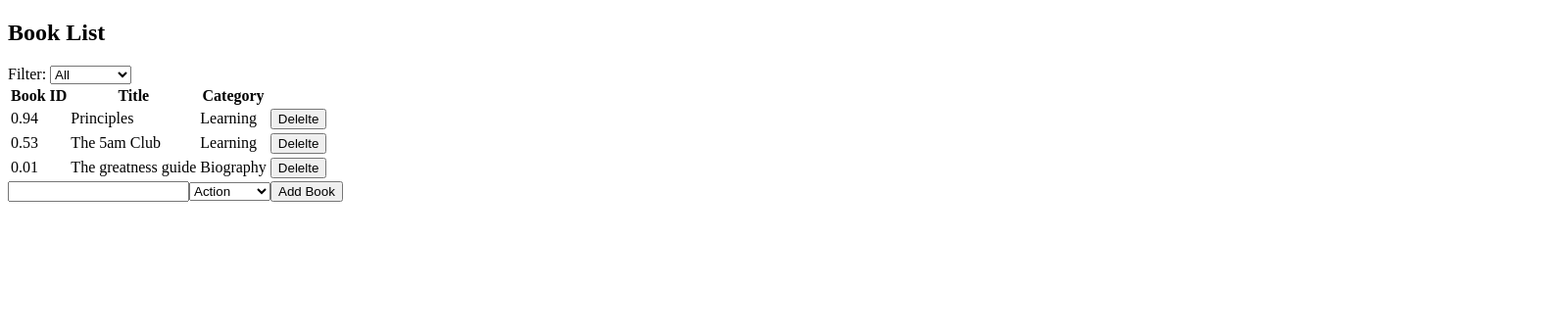
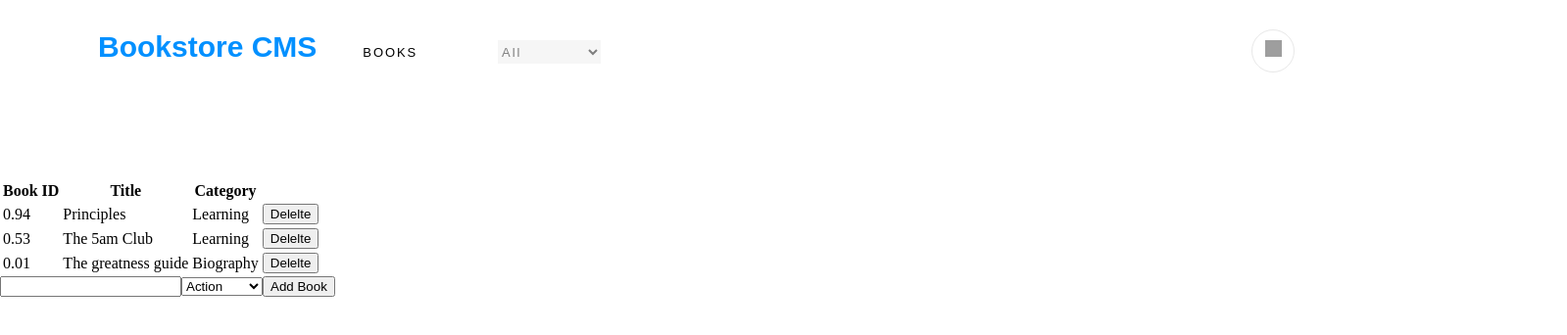
Before and after one commit to Rashad-Muntar/Book-store, a React (Create React App) app: page / in a window 1280 px wide. Shown: the top 342 px of the page at 98% size, 1599 px wide, since content can reach past the window. Built offline with nearby package versions, Linux system fonts and the light colour scheme; grey boxes are pictures that could not be loaded.

Commit message:
Style navbar

```diff
--- a/src/App.css
+++ b/src/App.css
@@ -2,3 +2,71 @@ body {
   margin: 0;
   padding: 0;
 }
+
+/* Navbar */
+
+.panel-bg {
+  width: 87.5rem;
+  height: 5.938rem;
+  margin: 0 0 2.375rem;
+  padding: 1.438rem 6.188rem 1.688rem 6.25rem;
+  background-color: var(--white);
+}
+
+.Bookstore-CMS {
+  width: 15rem;
+  height: 2.313rem;
+  margin: 0.375rem 2.938rem 0.125rem 0;
+  font-family: Montserrat, sans-serif;
+  font-size: 1.875rem;
+  font-weight: bold;
+  font-stretch: normal;
+  font-style: normal;
+  line-height: normal;
+  letter-spacing: normal;
+  color: #0290ff;
+}
+
+.BOOKS {
+  width: 3.688rem;
+  height: 1rem;
+  margin: 1.125rem 2.563rem 0.688rem 0;
+  font-family: Montserrat, sans-serif;
+  font-size: 0.813rem;
+  font-weight: normal;
+  font-stretch: normal;
+  font-style: normal;
+  line-height: normal;
+  letter-spacing: 1.9px;
+  color: var(--black-two);
+}
+
+.CATEGORIES {
+  width: 6.563rem;
+  height: 1.5rem;
+  margin: 1.125rem 41.5rem 0.688rem 2.563rem;
+  border: none;
+  opacity: 0.5;
+  font-family: Montserrat, sans-serif;
+  font-size: 0.813rem;
+  font-weight: normal;
+  font-stretch: normal;
+  font-style: normal;
+  line-height: normal;
+  letter-spacing: 1.9px;
+  color: var(--black-two);
+}
+
+.Oval {
+  width: 2.813rem;
+  height: 2.813rem;
+  padding: 0.9%;
+  border: solid 1px #e8e8e8;
+  border-radius: 50%;
+}
+
+.Mask {
+  width: 1.063rem;
+  height: 1.063rem;
+  background-color: var(--azure);
+}
--- a/src/components/CategoryFilter.js
+++ b/src/components/CategoryFilter.js
@@ -11,7 +11,7 @@ const CategoryFilter = ({ CategoryFilter }) => {
   ));
 
   return (
-    <select onChange={CategoryFilter}>
+    <select className="CATEGORIES" onChange={CategoryFilter}>
       {options}
     </select>
   );
--- a/src/containers/BooksList.js
+++ b/src/containers/BooksList.js
@@ -3,6 +3,7 @@ import { useSelector, useDispatch } from 'react-redux';
 import { filterAction, removeAction } from '../actions';
 import Book from '../components/Book';
 import CategoryFilter from '../components/CategoryFilter';
+import '../App.css';
 
 function BooksList() {
   const books = useSelector((state) => state.bookReducer);
@@ -21,9 +22,14 @@ function BooksList() {
 
   return (
     <div>
-      <h2>Book List</h2>
-      <span>Filter: </span>
-      <CategoryFilter CategoryFilter={handleFilterChanger} />
+      <div className="panel-bg">
+        <span className="Bookstore-CMS Text-Style-5">Bookstore CMS</span>
+        <span className="BOOKS">BOOKS</span>
+        <CategoryFilter CategoryFilter={handleFilterChanger} />
+        <span className="Oval">
+          <img className="Mask" src="https://img.icons8.com/ios-glyphs/30/4a90e2/user--v1.png" alt="user" />
+        </span>
+      </div>
       <table>
         <thead>
           <tr>
```
